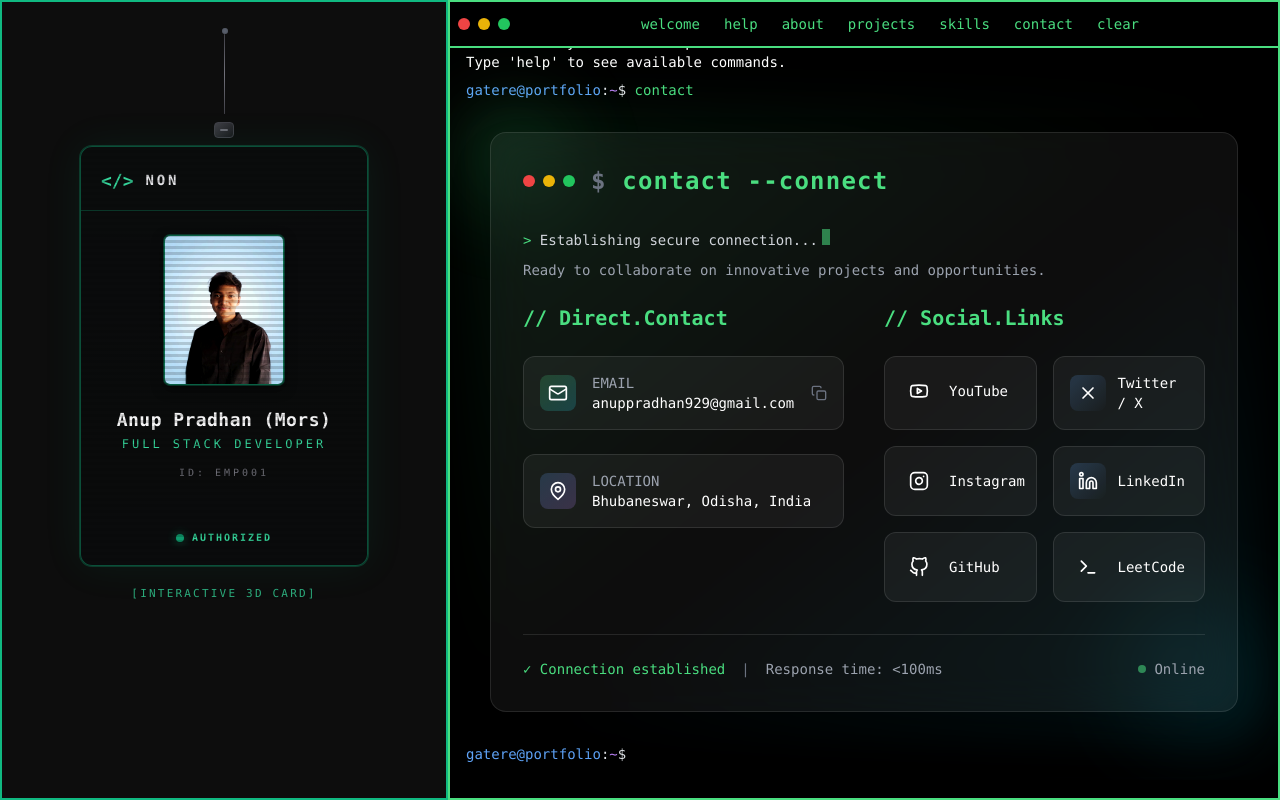
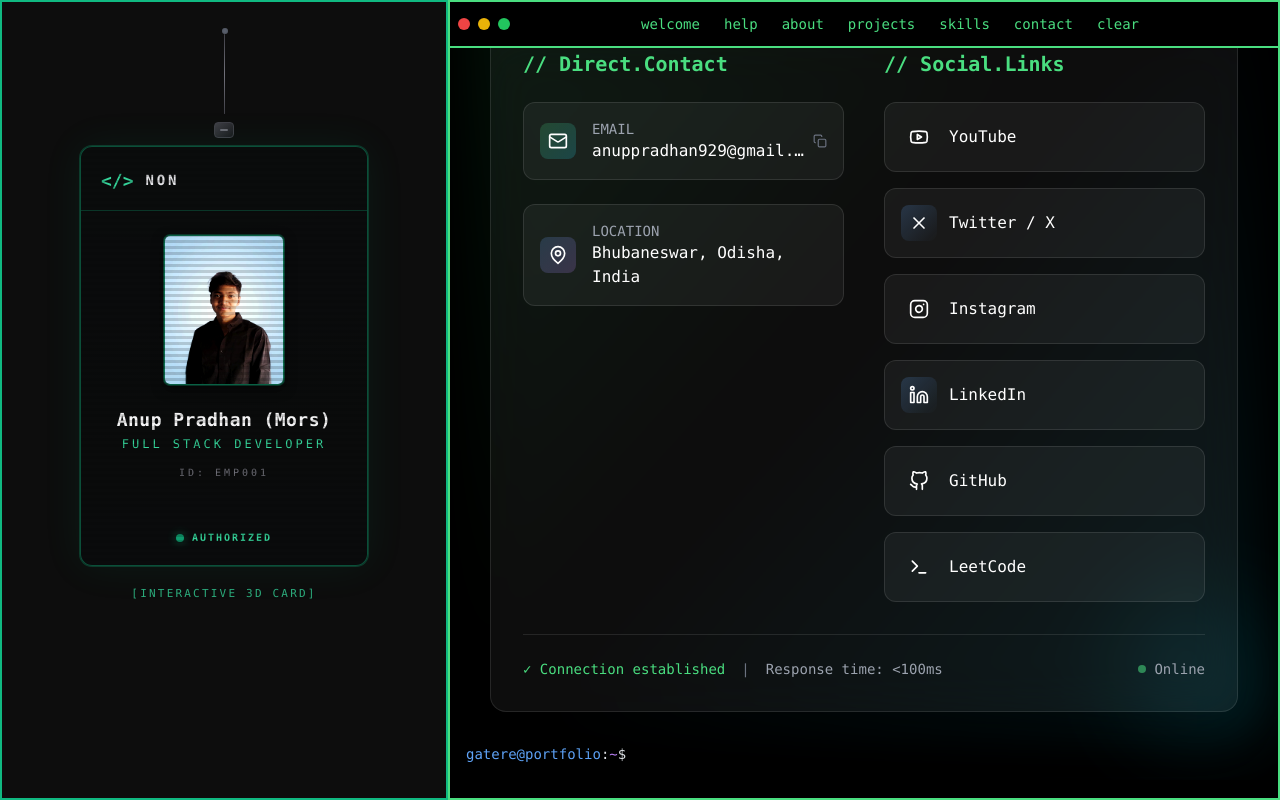
Before and after one commit to M0rs-Ruki/terminal-portfolio, a React (Vite) app: page / in a window 1280 px wide. Both pictures are taken after a click on the button "contact". Built offline with nearby package versions, Linux system fonts and the light colour scheme.

Commit message:
Solved few errors

```diff
--- a/src/components/TerminalComp/About.jsx
+++ b/src/components/TerminalComp/About.jsx
@@ -69,8 +69,7 @@ const MatrixRain = () => {
           className="absolute text-green-400 text-xs font-mono"
           style={{
             left: `${(i * 100) / columns}%`,
-            animationDelay: `${Math.random() * 5}s`,
-            animation: 'matrix-fall 10s linear infinite'
+            animation: `matrix-fall 10s linear infinite ${Math.random() * 5}s`
           }}
         >
           {Array.from({ length: 20 }).map((_, j) => (
--- a/src/components/TerminalComp/Contact.jsx
+++ b/src/components/TerminalComp/Contact.jsx
@@ -1,4 +1,4 @@
-import React, { useState } from "react";
+import React, { useState, useEffect } from "react";
 
 // --- Enhanced SVG Icons with hover effects ---
 const MailIcon = () => (
@@ -58,9 +58,28 @@ const LeetcodeIcon = () => (
   </svg>
 );
 
-// Enhanced Contact component with glassmorphism and interactive effects
+// Enhanced Contact component with animations and mobile responsiveness
 const Contact = () => {
   const [copiedEmail, setCopiedEmail] = useState(false);
+  const [mounted, setMounted] = useState(false);
+  const [headerVisible, setHeaderVisible] = useState(false);
+  const [contentVisible, setContentVisible] = useState(false);
+  const [socialsVisible, setSocialsVisible] = useState(false);
+
+  // Staggered entrance animations
+  useEffect(() => {
+    const timer1 = setTimeout(() => setMounted(true), 100);
+    const timer2 = setTimeout(() => setHeaderVisible(true), 300);
+    const timer3 = setTimeout(() => setContentVisible(true), 600);
+    const timer4 = setTimeout(() => setSocialsVisible(true), 900);
+
+    return () => {
+      clearTimeout(timer1);
+      clearTimeout(timer2);
+      clearTimeout(timer3);
+      clearTimeout(timer4);
+    };
+  }, []);
 
   const handleEmailClick = async (e) => {
     e.preventDefault();
@@ -69,62 +88,64 @@ const Contact = () => {
       setCopiedEmail(true);
       setTimeout(() => setCopiedEmail(false), 2000);
     } catch (err) {
-      // Fallback to mailto if clipboard API fails
       window.location.href = 'mailto:anuppradhan929@gmail.com';
     }
   };
 
   return (
-    <div className="text-white max-w-5xl mx-auto p-6 relative">
-      {/* Background gradient effects */}
-      <div className="absolute inset-0 bg-gradient-to-br from-green-500/10 via-transparent to-cyan-500/10 rounded-3xl blur-xl"></div>
-      <div className="absolute -top-4 -left-4 w-32 h-32 bg-green-400/20 rounded-full blur-2xl animate-pulse"></div>
-      <div className="absolute -bottom-4 -right-4 w-40 h-40 bg-cyan-400/15 rounded-full blur-2xl animate-pulse delay-1000"></div>
+    <div className="text-white max-w-5xl mx-auto p-3 sm:p-6 relative min-h-screen flex items-center">
+      {/* Background gradient effects with animation */}
+      <div className={`absolute inset-0 transition-all duration-1000 ease-out ${mounted ? 'opacity-100 scale-100' : 'opacity-0 scale-95'}`}>
+        <div className="absolute inset-0 bg-gradient-to-br from-green-500/10 via-transparent to-cyan-500/10 rounded-3xl blur-xl"></div>
+        <div className="absolute -top-4 -left-4 w-24 h-24 sm:w-32 sm:h-32 bg-green-400/20 rounded-full blur-2xl animate-pulse"></div>
+        <div className="absolute -bottom-4 -right-4 w-32 h-32 sm:w-40 sm:h-40 bg-cyan-400/15 rounded-full blur-2xl animate-pulse delay-1000"></div>
+      </div>
 
-      <div className="relative backdrop-blur-xl bg-white/5 border border-white/10 rounded-2xl p-8 shadow-2xl">
-        {/* Header with terminal styling */}
-        <div className="flex items-center mb-8">
-          <div className="flex space-x-2 mr-4">
-            <div className="w-3 h-3 bg-red-500 rounded-full"></div>
-            <div className="w-3 h-3 bg-yellow-500 rounded-full"></div>
-            <div className="w-3 h-3 bg-green-500 rounded-full"></div>
+      <div className={`relative w-full backdrop-blur-xl bg-white/5 border border-white/10 rounded-xl sm:rounded-2xl p-4 sm:p-6 lg:p-8 shadow-2xl transition-all duration-700 ease-out ${mounted ? 'opacity-100 translate-y-0' : 'opacity-0 translate-y-8'}`}>
+
+        {/* Header with terminal styling - Animated */}
+        <div className={`flex items-center mb-6 sm:mb-8 transition-all duration-500 ease-out ${headerVisible ? 'opacity-100 translate-x-0' : 'opacity-0 -translate-x-4'}`}>
+          <div className="flex space-x-1.5 sm:space-x-2 mr-3 sm:mr-4">
+            <div className="w-2.5 h-2.5 sm:w-3 sm:h-3 bg-red-500 rounded-full"></div>
+            <div className="w-2.5 h-2.5 sm:w-3 sm:h-3 bg-yellow-500 rounded-full"></div>
+            <div className="w-2.5 h-2.5 sm:w-3 sm:h-3 bg-green-500 rounded-full"></div>
           </div>
-          <h2 className="text-2xl font-mono text-green-400 font-bold tracking-wider">
+          <h2 className="text-lg sm:text-2xl font-mono text-green-400 font-bold tracking-wider">
             <span className="text-gray-500">$</span> contact --connect
           </h2>
         </div>
 
         {/* Terminal cursor animation */}
-        <div className="mb-6">
-          <p className="text-gray-300 font-mono text-sm leading-relaxed">
+        <div className={`mb-4 sm:mb-6 transition-all duration-500 ease-out delay-200 ${headerVisible ? 'opacity-100 translate-y-0' : 'opacity-0 translate-y-2'}`}>
+          <p className="text-gray-300 font-mono text-xs sm:text-sm leading-relaxed">
             <span className="text-green-400">&gt;</span> Establishing secure connection...
-            <span className="inline-block w-2 h-4 bg-green-400 ml-1 animate-pulse"></span>
+            <span className="inline-block w-1.5 h-3 sm:w-2 sm:h-4 bg-green-400 ml-1 animate-pulse"></span>
           </p>
-          <p className="text-gray-400 font-mono text-sm mt-2">
+          <p className="text-gray-400 font-mono text-xs sm:text-sm mt-1 sm:mt-2">
             Ready to collaborate on innovative projects and opportunities.
           </p>
         </div>
 
-        <div className="grid grid-cols-1 lg:grid-cols-2 gap-10">
+        <div className="grid grid-cols-1 lg:grid-cols-2 gap-6 sm:gap-8 lg:gap-10">
 
-          {/* Direct Contact Section */}
-          <div className="space-y-6">
-            <div className="flex items-center space-x-3 mb-6">
-              <h3 className="text-xl font-mono text-green-400 font-semibold">// Direct.Contact</h3>
+          {/* Direct Contact Section - Animated */}
+          <div className={`space-y-4 sm:space-y-6 transition-all duration-600 ease-out ${contentVisible ? 'opacity-100 translate-x-0' : 'opacity-0 -translate-x-6'}`}>
+            <div className="flex items-center space-x-2 sm:space-x-3 mb-4 sm:mb-6">
+              <h3 className="text-base sm:text-xl font-mono text-green-400 font-semibold">// Direct.Contact</h3>
             </div>
 
             {/* Email with copy functionality */}
             <div
               onClick={handleEmailClick}
-              className="group relative p-4 bg-white/5 border border-white/10 rounded-xl hover:bg-white/10 hover:border-green-400/50 transition-all duration-300 cursor-pointer transform hover:scale-[1.02] hover:shadow-lg hover:shadow-green-400/20"
+              className="group relative p-3 sm:p-4 bg-white/5 border border-white/10 rounded-lg sm:rounded-xl hover:bg-white/10 hover:border-green-400/50 transition-all duration-300 cursor-pointer transform hover:scale-[1.02] hover:shadow-lg hover:shadow-green-400/20 active:scale-[0.98]"
             >
               <div className="flex items-center">
-                <div className="p-2 bg-gradient-to-br from-green-400/20 to-cyan-400/20 rounded-lg mr-4 group-hover:from-green-400/30 group-hover:to-cyan-400/30 transition-all duration-300">
+                <div className="p-2 bg-gradient-to-br from-green-400/20 to-cyan-400/20 rounded-lg mr-3 sm:mr-4 group-hover:from-green-400/30 group-hover:to-cyan-400/30 transition-all duration-300">
                   <MailIcon />
                 </div>
-                <div className="flex-1">
-                  <p className="text-gray-400 text-sm font-mono">EMAIL</p>
-                  <p className="text-white font-mono group-hover:text-green-400 transition-colors duration-300">
+                <div className="flex-1 min-w-0">
+                  <p className="text-gray-400 text-xs sm:text-sm font-mono">EMAIL</p>
+                  <p className="text-white font-mono text-sm sm:text-base group-hover:text-green-400 transition-colors duration-300 truncate">
                     anuppradhan929@gmail.com
                   </p>
                   {copiedEmail && (
@@ -133,8 +154,8 @@ const Contact = () => {
                     </p>
                   )}
                 </div>
-                <div className="text-gray-500 group-hover:text-green-400 transition-colors duration-300">
-                  <svg width="16" height="16" viewBox="0 0 24 24" fill="none" stroke="currentColor" strokeWidth="2">
+                <div className="text-gray-500 group-hover:text-green-400 transition-colors duration-300 flex-shrink-0">
+                  <svg width="14" height="14" viewBox="0 0 24 24" fill="none" stroke="currentColor" strokeWidth="2">
                     <rect x="9" y="9" width="13" height="13" rx="2" ry="2"></rect>
                     <path d="M5 15H4a2 2 0 0 1-2-2V4a2 2 0 0 1 2-2h9a2 2 0 0 1 2 2v1"></path>
                   </svg>
@@ -143,14 +164,14 @@ const Contact = () => {
             </div>
 
             {/* Location */}
-            <div className="group relative p-4 bg-white/5 border border-white/10 rounded-xl hover:bg-white/10 hover:border-blue-400/50 transition-all duration-300 transform hover:scale-[1.02]">
+            <div className="group relative p-3 sm:p-4 bg-white/5 border border-white/10 rounded-lg sm:rounded-xl hover:bg-white/10 hover:border-blue-400/50 transition-all duration-300 transform hover:scale-[1.02]">
               <div className="flex items-center">
-                <div className="p-2 bg-gradient-to-br from-blue-400/20 to-purple-400/20 rounded-lg mr-4 group-hover:from-blue-400/30 group-hover:to-purple-400/30 transition-all duration-300">
+                <div className="p-2 bg-gradient-to-br from-blue-400/20 to-purple-400/20 rounded-lg mr-3 sm:mr-4 group-hover:from-blue-400/30 group-hover:to-purple-400/30 transition-all duration-300">
                   <LocationIcon />
                 </div>
                 <div>
-                  <p className="text-gray-400 text-sm font-mono">LOCATION</p>
-                  <p className="text-white font-mono group-hover:text-blue-400 transition-colors duration-300">
+                  <p className="text-gray-400 text-xs sm:text-sm font-mono">LOCATION</p>
+                  <p className="text-white font-mono text-sm sm:text-base group-hover:text-blue-400 transition-colors duration-300">
                     Bhubaneswar, Odisha, India
                   </p>
                 </div>
@@ -158,13 +179,13 @@ const Contact = () => {
             </div>
           </div>
 
-          {/* Social Links Section */}
-          <div className="space-y-6">
-            <div className="flex items-center space-x-3 mb-6">
-              <h3 className="text-xl font-mono text-green-400 font-semibold">// Social.Links</h3>
+          {/* Social Links Section - Animated */}
+          <div className={`space-y-4 sm:space-y-6 transition-all duration-600 ease-out delay-300 ${socialsVisible ? 'opacity-100 translate-x-0' : 'opacity-0 translate-x-6'}`}>
+            <div className="flex items-center space-x-2 sm:space-x-3 mb-4 sm:mb-6">
+              <h3 className="text-base sm:text-xl font-mono text-green-400 font-semibold">// Social.Links</h3>
             </div>
 
-            <div className="grid grid-cols-1 sm:grid-cols-2 gap-4">
+            <div className="grid grid-cols-1 gap-3 sm:gap-4">
               {[
                 { icon: YoutubeIcon, name: "YouTube", href: "https://www.youtube.com/@morscode7", color: "red" },
                 { icon: TwitterIcon, name: "Twitter / X", href: "https://x.com/AnupPradhan0", color: "blue" },
@@ -178,34 +199,34 @@ const Contact = () => {
                   href={social.href}
                   target="_blank"
                   rel="noopener noreferrer"
-                  className="group relative p-4 bg-white/5 border border-white/10 rounded-xl hover:bg-white/10 transition-all duration-300 transform hover:scale-[1.05] hover:shadow-lg hover:shadow-green-400/10"
+                  className={`group relative p-3 sm:p-4 bg-white/5 border border-white/10 rounded-lg sm:rounded-xl hover:bg-white/10 transition-all duration-300 transform hover:scale-[1.03] hover:shadow-lg hover:shadow-green-400/10 active:scale-[0.98] ${socialsVisible ? 'animate-fade-in-up' : ''}`}
                   style={{
-                    animationDelay: `${index * 100}ms`
+                    animationDelay: `${index * 100 + 400}ms`
                   }}
                 >
                   <div className="flex items-center space-x-3">
                     <div className={`p-2 bg-gradient-to-br from-${social.color}-400/20 to-${social.color}-600/20 rounded-lg group-hover:from-${social.color}-400/30 group-hover:to-${social.color}-600/30 transition-all duration-300`}>
                       <social.icon />
                     </div>
-                    <span className="font-mono text-sm group-hover:text-green-400 transition-colors duration-300">
+                    <span className="font-mono text-sm sm:text-base group-hover:text-green-400 transition-colors duration-300">
                       {social.name}
                     </span>
                   </div>
 
                   {/* Hover effect overlay */}
-                  <div className="absolute inset-0 bg-gradient-to-r from-green-400/0 via-green-400/5 to-green-400/0 opacity-0 group-hover:opacity-100 transition-opacity duration-300 rounded-xl"></div>
+                  <div className="absolute inset-0 bg-gradient-to-r from-green-400/0 via-green-400/5 to-green-400/0 opacity-0 group-hover:opacity-100 transition-opacity duration-300 rounded-lg sm:rounded-xl"></div>
                 </a>
               ))}
             </div>
           </div>
         </div>
 
-        {/* Terminal status bar */}
-        <div className="mt-8 pt-6 border-t border-white/10">
-          <div className="flex items-center justify-between text-sm font-mono">
-            <div className="flex items-center space-x-4">
+        {/* Terminal status bar - Animated */}
+        <div className={`mt-6 sm:mt-8 pt-4 sm:pt-6 border-t border-white/10 transition-all duration-700 ease-out delay-500 ${socialsVisible ? 'opacity-100 translate-y-0' : 'opacity-0 translate-y-4'}`}>
+          <div className="flex flex-col sm:flex-row items-start sm:items-center justify-between text-xs sm:text-sm font-mono space-y-2 sm:space-y-0">
+            <div className="flex items-center space-x-2 sm:space-x-4">
               <span className="text-green-400">✓ Connection established</span>
-              <span className="text-gray-500">|</span>
+              <span className="text-gray-500 hidden sm:inline">|</span>
               <span className="text-gray-400">Response time: &lt;100ms</span>
             </div>
             <div className="flex items-center space-x-2">
@@ -215,6 +236,41 @@ const Contact = () => {
           </div>
         </div>
       </div>
+
+      {/* Custom CSS for additional animations */}
+      <style jsx="true">{`
+        @keyframes fade-in-up {
+          from {
+            opacity: 0;
+            transform: translateY(20px);
+          }
+          to {
+            opacity: 1;
+            transform: translateY(0);
+          }
+        }
+
+        .animate-fade-in-up {
+          animation: fade-in-up 0.6s ease-out forwards;
+          opacity: 0;
+        }
+
+        .animate-fade-in {
+          animation: fade-in 0.3s ease-out;
+        }
+
+        @keyframes fade-in {
+          from { opacity: 0; }
+          to { opacity: 1; }
+        }
+
+        /* Mobile touch improvements */
+        @media (hover: none) {
+          .group:active {
+            transform: scale(0.98);
+          }
+        }
+      `}</style>
     </div>
   );
 };
--- a/src/components/TerminalComp/Skills.jsx
+++ b/src/components/TerminalComp/Skills.jsx
@@ -265,7 +265,7 @@ const Skills = () => {
         </div>
       </div>
 
-      <style jsx>{`
+      <style jsx="true">{`
         @keyframes fade-in {
           from { opacity: 0; transform: translateY(10px); }
           to { opacity: 1; transform: translateY(0); }
```
